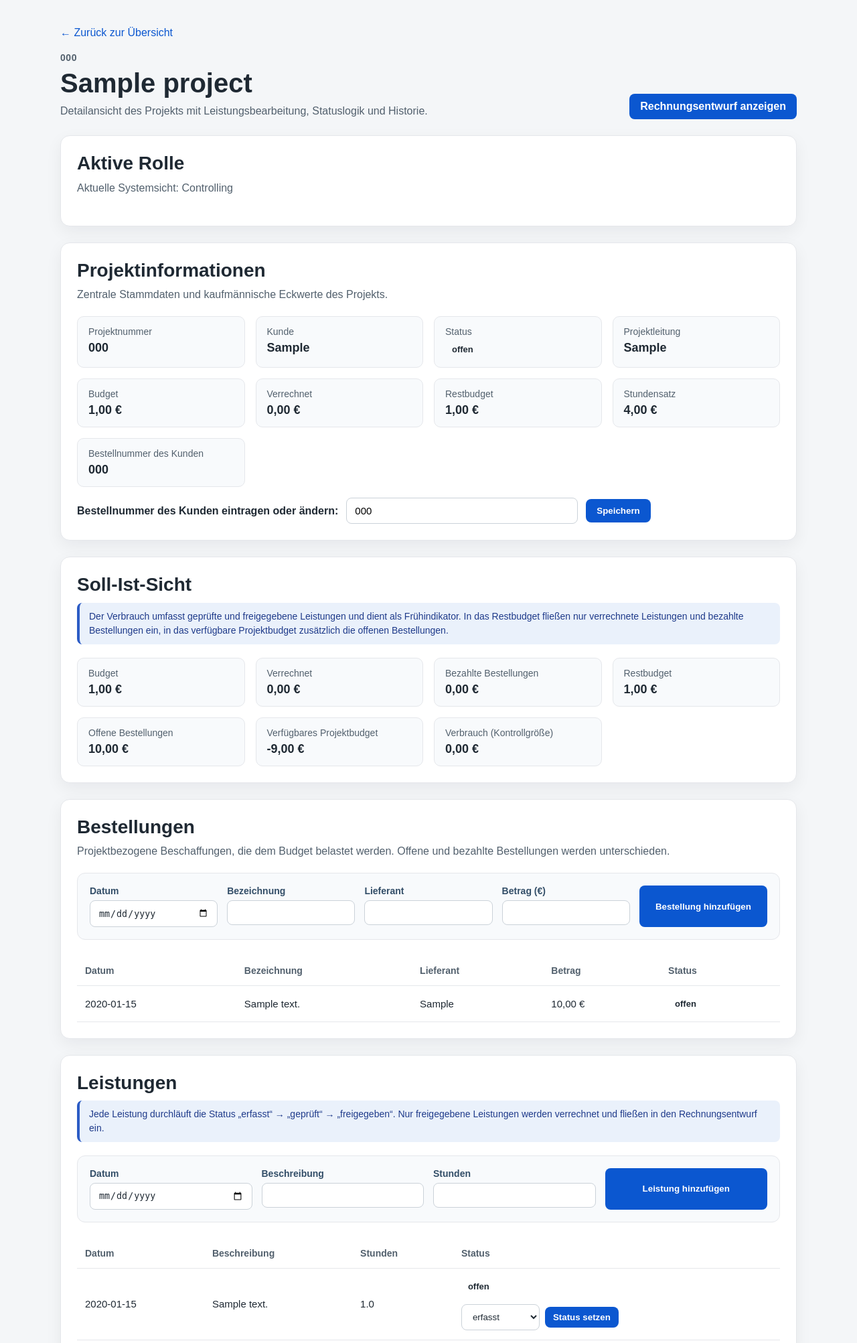
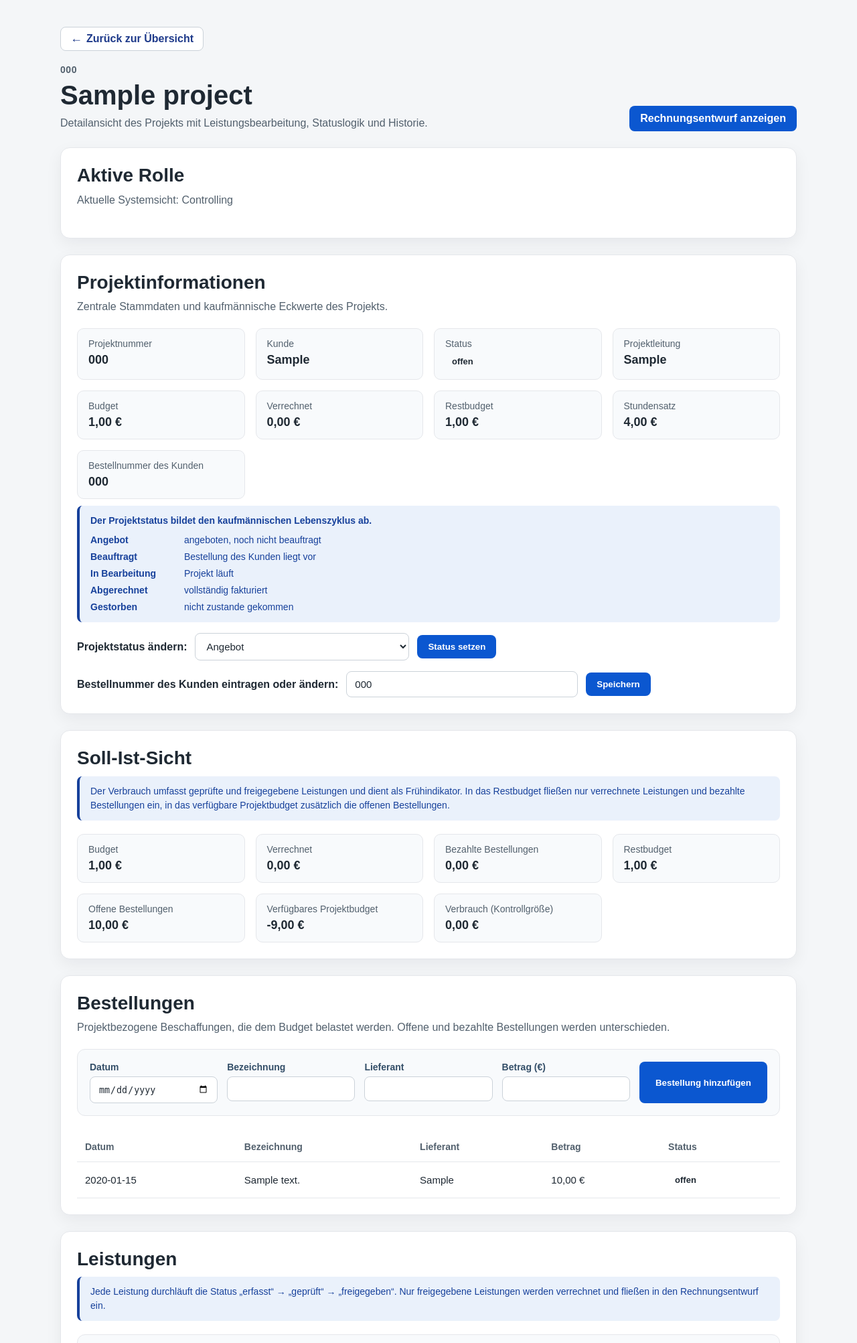
Before and after one commit to viccylng/Masterarbeit, a Flask app: page /projects/1 in a window 1280 px wide. Shown: the top 2005 px of the page at 67% size. Run offline with Flask 3, Linux system fonts and the light colour scheme; tables that the repository leaves empty hold one stand-in row (values such as "Sample post").

Commit message:
Projektstatus änderbar, Info-Kasten eingefügt

```diff
--- a/prototyp/app.py
+++ b/prototyp/app.py
@@ -56,6 +56,9 @@ AVAILABLE_ROLES = {
 
 # Freigabe-Workflow: erfasst -> geprüft -> freigegeben.
 SERVICE_STATUSES = ["erfasst", "geprüft", "freigegeben"]
+
+# Projektstatus
+PROJECT_STATUSES = ["Angebot", "Beauftragt", "In Bearbeitung", "Abgerechnet", "Gestorben"]
 
 # Rollenbasierte Rechte für die Statusübergänge.
 # Projektleitung darf prüfen, Controlling gibt final frei.
@@ -146,6 +149,7 @@ def project_detail(project_id):
         can_add_order=can_add_order(current_role),
         statuses=SERVICE_STATUSES,
         status_permissions=STATUS_PERMISSIONS,
+        project_statuses=PROJECT_STATUSES,
     )
 
 
@@ -313,6 +317,35 @@ def update_order_number(project_id):
     AuditEntry.create(project, "Bestellnummer aktualisiert", details)
     db.session.commit()
     flash("Bestellnummer des Kunden aktualisiert.", "success")
+    return redirect(url_for("project_detail", project_id=project_id, role=current_role))
+
+@app.route("/projects/<int:project_id>/update-status", methods=["POST"])
+def update_project_status(project_id):
+    current_role = get_form_role()
+    project = get_project_or_404(project_id, current_role)
+
+    # Der kaufmännische Projektstatus wird vom Controlling gepflegt.
+    if current_role != "controlling":
+        abort(403)
+
+    new_status = request.form.get("status", "")
+    if new_status not in PROJECT_STATUSES:
+        abort(400)
+
+    old_status = project.status
+    if new_status == old_status:
+        return redirect(url_for("project_detail", project_id=project_id, role=current_role))
+
+    project.status = new_status
+
+    AuditEntry.create(
+        project,
+        "Projektstatus geändert",
+        f"Der Projektstatus wurde von '{old_status}' auf '{new_status}' gesetzt.",
+    )
+
+    db.session.commit()
+    flash("Projektstatus wurde aktualisiert.", "success")
     return redirect(url_for("project_detail", project_id=project_id, role=current_role))
 
 @app.route("/projects/<int:project_id>/services/<int:service_id>/update-status", methods=["POST"])
--- a/prototyp/seed.py
+++ b/prototyp/seed.py
@@ -43,7 +43,7 @@ SEED_PROJECTS = [
         "project_number": "P-002",
         "name": "Projekt B",
         "customer": "Kundenprojekt 2",
-        "status": "Angebotsphase",
+        "status": "Angebot",
         "budget": 30000.00,
         "project_manager": "Projektleitung B",
         "hourly_rate": 95.00,
--- a/prototyp/static/style.css
+++ b/prototyp/static/style.css
@@ -21,11 +21,27 @@ body {
     display: inline-flex;
     align-items: center;
     gap: 6px;
-    position: relative;
-    z-index: 10;
-    pointer-events: auto;
+    padding: 8px 14px;
+    border: 1px solid #cbd2d9;
+    border-radius: 8px;
+    background: #ffffff;
+    color: #1e3a8a;
+    text-decoration: none;
+    font-weight: 600;
     cursor: pointer;
-    font-weight: 600;
+}
+
+.back-link-anchor:hover {
+    background: #eaf1fb;
+    border-color: #2c5cc5;
+    text-decoration: none;
+}
+
+.back-arrow {
+    display: inline-block;
+    font-size: 18px;
+    line-height: 1;
+    transform: translateY(-1px);
 }
 
 .page-header {
@@ -207,6 +223,18 @@ button:hover {
     text-decoration: none;
 }
 
+.secondary-button-link {
+    background: #ffffff;
+    color: #1e3a8a;
+    border: 1px solid #cbd2d9;
+}
+
+.secondary-button-link:hover {
+    background: #eaf1fb;
+    border-color: #2c5cc5;
+    opacity: 1;
+}
+
 .service-form {
     display: grid;
     grid-template-columns: repeat(auto-fit, minmax(180px, 1fr));
@@ -273,9 +301,24 @@ button:hover {
     color: #1d4ed8;
 }
 
-.status-angebotsphase {
+.status-angebot {
     background: #fef3c7;
     color: #b45309;
+}
+
+.status-beauftragt {
+    background: #dcfce7;
+    color: #15803d;
+}
+
+.status-abgerechnet {
+    background: #e0e7ff;
+    color: #4338ca;
+}
+
+.status-gestorben {
+    background: #f3e8ff;
+    color: #7e22ce;
 }
 
 .status-erfasst {
@@ -335,7 +378,8 @@ button:hover {
     color: #1f2933;
 }
 
-.order-number-form input {
+.order-number-form input,
+.order-number-form select {
     flex: 1;
     min-width: 200px;
     max-width: 320px;
@@ -343,15 +387,41 @@ button:hover {
     border: 1px solid #cbd2d9;
     border-radius: 8px;
     font-size: 15px;
+    background: #ffffff;
+    color: #1f2933;
 }
 
 .info-hint {
     background: #eaf1fb;
-    border-left: 4px solid #2c5cc5;
+    border-left: 4px solid #17419b;
     border-radius: 8px;
-    padding: 10px 14px;
+    padding: 12px 16px;
     margin: 10px 0 4px;
     font-size: 14px;
     line-height: 1.5;
-    color: #1e3a8a;
+    color: #17419b;
 }
+
+.info-hint-intro {
+    margin: 0 0 8px;
+    font-weight: 600;
+}
+
+.info-hint-list {
+    margin: 0;
+    padding: 0;
+    list-style: none;
+    display: grid;
+    gap: 4px;
+}
+
+.info-hint-list li {
+    display: grid;
+    grid-template-columns: 130px 1fr;
+    gap: 10px;
+    align-items: baseline;
+}
+
+.info-hint-term {
+    font-weight: 700;
+}
--- a/prototyp/templates/project_detail.html
+++ b/prototyp/templates/project_detail.html
@@ -9,7 +9,7 @@
 <body>
     <main class="container">
         <p class="back-link">
-            <a href="{{ url_for('index', role=current_role) }}">← Zurück zur Übersicht</a>
+            <a class="back-link-anchor" href="{{ url_for('index', role=current_role) }}"><span class="back-arrow">←</span> Zurück zur Übersicht</a>
         </p>
         {% with messages = get_flashed_messages(with_categories=true) %}
             {% if messages %}
@@ -89,6 +89,32 @@
                     <span class="info-value">{{ project.customer_order_number or "–" }}</span>
                 </div>
             </div>
+
+<div class="info-hint">
+                <p class="info-hint-intro">Der Projektstatus bildet den kaufmännischen Lebenszyklus ab.</p>
+                <ul class="info-hint-list">
+                    <li><span class="info-hint-term">Angebot</span><span>angeboten, noch nicht beauftragt</span></li>
+                    <li><span class="info-hint-term">Beauftragt</span><span>Bestellung des Kunden liegt vor</span></li>
+                    <li><span class="info-hint-term">In Bearbeitung</span><span>Projekt läuft</span></li>
+                    <li><span class="info-hint-term">Abgerechnet</span><span>vollständig fakturiert</span></li>
+                    <li><span class="info-hint-term">Gestorben</span><span>nicht zustande gekommen</span></li>
+                </ul>
+            </div>
+
+            {% if current_role == "controlling" %}
+            <form action="{{ url_for('update_project_status', project_id=project.id) }}" method="post" class="order-number-form">
+                <input type="hidden" name="role" value="{{ current_role }}">
+                <label for="project_status">Projektstatus ändern:</label>
+                <select id="project_status" name="status">
+                    {% for status_option in project_statuses %}
+                    <option value="{{ status_option }}" {% if status_option == project.status %}selected{% endif %}>
+                        {{ status_option }}
+                    </option>
+                    {% endfor %}
+                </select>
+                <button type="submit" class="secondary-button">Status setzen</button>
+            </form>
+            {% endif %}
 
             {% if current_role == "controlling" %}
             <form action="{{ url_for('update_order_number', project_id=project.id) }}" method="post" class="order-number-form">
```
